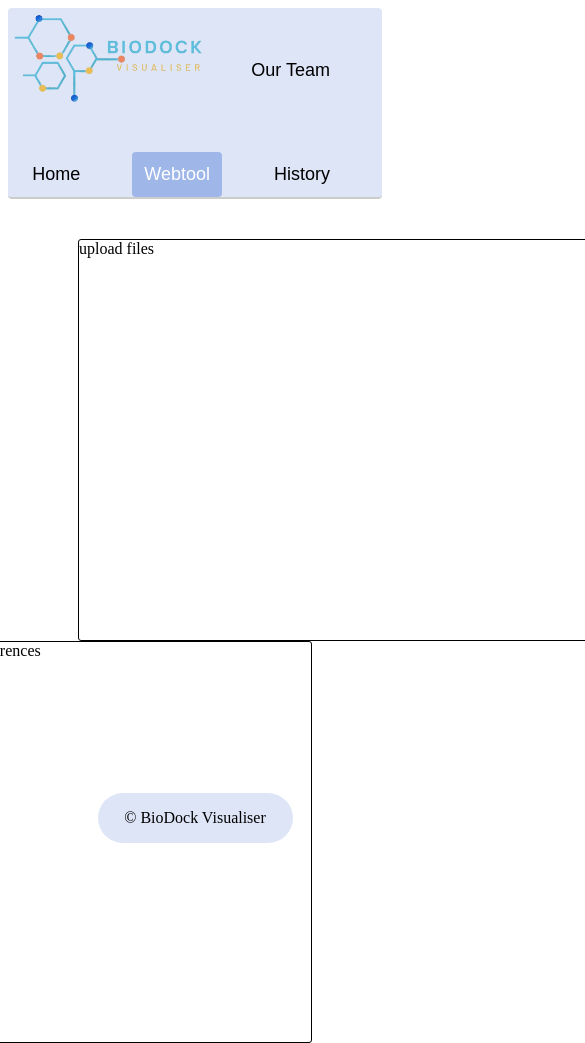
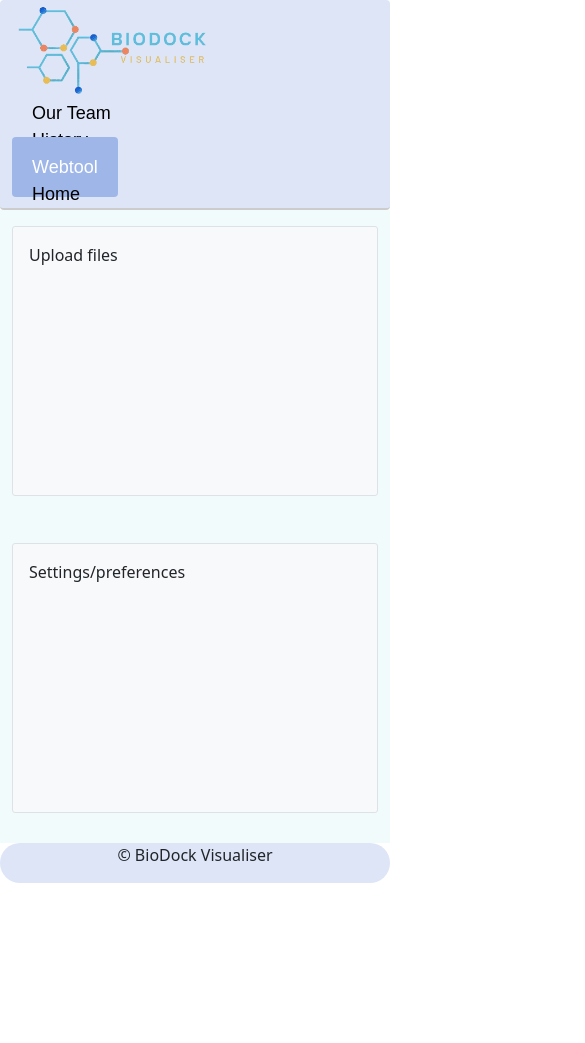
Before and after one commit to RamonReilman/website_biodock, a plain HTML site: page html_code/webtool.html in a window 390 px wide. Shown: the top 1043 px of the page, 585 px wide, since content can reach past the window. After the commit the page ends 883 px from the top, so only its background shows below. Drawn offline with nearby package versions, Linux system fonts and the light colour scheme.

Commit message:
Started making the website responsive using bootstrap. -Yamila
Reason being that the website looked very different on 2 laptops of different sizes, this could give problems because of the many differences in sizes in laptops and also the screensize of the bin pc's.
When completely finished, the website should adapt to different screensizes, leaving a clean look no matter what device the website is used on.

- Had to redo the basic frame of the website and rewrite it using a grid system, which should make the website responsive to different screen sizes (phone, laptop, tablet etc.)

- Removed all margins and most of the padding as they are not needed while using flex-grid system. The only remaining padding is used for hover nav_bar.

To Do: Still have to merge some of the css/bootstrap and decide exact measurements within grid system, to see which one works best.

(background color of area with boxes will change and was just used for me to easily be able to identify the region)

```diff
--- a/css_code/styles.css
+++ b/css_code/styles.css
@@ -8,15 +8,13 @@ header {
 
 /* Styles all header links ('a'-elements)*/
 header a {
-  float: right;
   font-family:Arial, Helvetica, sans-serif;
   color: black;
-  padding: 12px;
+  padding: 20px;
   text-decoration: none;
   font-size: 18px;
   border-radius: 4px;
-  margin-top: 40px;
-  margin-right: 40px;
+
 }
 
 /* Changes background color on mouse hover*/
@@ -31,39 +29,37 @@ header a.active {
   color: white;
 }
 
+/* bg-color and height for both boxes*/
 .boxes {
-  margin-left: 50px;
-  margin-right: 50px;
-  margin-top: 20px;
-  padding: 20px;
+  background-color: rgb(241, 251, 252);
+  height: 75vh;
+}
+
+/* css for box where user can upload files (left box)*/
+#file_upload_box {
+  border: 1px solid black;
+  border-radius: 3px;
+  height: 90%;
+  background-color: #f8f9fa;
+}
+
+/* css for box where user can give preferences (right box)*/
+#preferences_box {
+  border: 1px solid black;
+  border-radius: 3px;
+  height: 90%;
+  background-color: #f8f9fa;
+}
+
+
+/* css for copyright box: bg color and curved border*/
+#copyright{
+  background-color: #dde5f7;
+  border-radius: 25px;
 
 }
 
-.file_upload_box {
-  float:left;
-  width: 600px;
-  height: 400px;
-  border: 1px solid black;
-  border-radius: 3px;
-}
-
-.preferences_box {
-  float:right;
-  width: 400px;
-  height: 400px;
-  border: 1px solid black;
-  border-radius: 3px;
-}
-#copyright{
-  background-color: #dde5f7;
-  border-radius: 25px;
-  width: 50%;
-  height: 50px;
-  position: absolute;
-  left: 25%;
-  top: 94%;
-
-}
+/* css for text in copyright box*/
 #copyright_text{
   text-align: center;
 }
--- a/html_code/webtool.html
+++ b/html_code/webtool.html
@@ -3,34 +3,39 @@
 <head>
     <meta charset="utf-8"/>
     <title>BioDock Visualiser Webtool</title>
+
+    <link href="https://cdn.jsdelivr.net/npm/bootstrap@5.1.3/dist/css/bootstrap.min.css" rel="stylesheet" integrity="sha384-1BmE4kWBq78iYhFldvKuhfTAU6auU8tT94WrHftjDbrCEXSU1oBoqyl2QvZ6jIW3" crossorigin="anonymous">
     <link rel="stylesheet" href="../css_code/styles.css">
 </head>
 
 <body>
 
     <header>
-        <img src="../img/BioDock_Visualiser_Logo.png" alt="BioDock Visualiser Logo" width="220" height="100"></a>
+        <div class="container">
+            <div class="row">
+                <div class="col-sm-4 my-auto"><img src="../img/BioDock_Visualiser_Logo.png" alt="BioDock Visualiser Logo" width="220" height="100"></div>
+                <div class="col-sm-2 my-auto"><a href="our_team.html">Our Team</a></div>
+                <div class="col-sm-2 my-auto"><a href="history.html">History</a></div>
+                <div class="col-sm-2 my-auto"><a class="active" href="webtool.html">Webtool</a></div>
+                <div class="col-sm-2 my-auto"><a href="index.html">Home</a></div>
+            </div>
+        </div>
+    </header>
 
 
-        <a href="our_team.html">Our Team</a>
-        <a href="history.html">History</a>
-        <a class="active" href="webtool.html">Webtool</a>
-        <a href="index.html">Home</a>
-    </header>
-
-    <div class="boxes">
-        <div class="file_upload_box">
-            upload files
-        </div>
-
-        <div class="preferences_box">
-            Settings/preferences
+    <div class="container" >
+        <div class="row boxes justify-content-evenly">
+            <div class="col-sm-6 mt-3"><div class="p-3 border" id="file_upload_box" >Upload files</div></div>
+            <div class="col-sm-3 mt-3"><div class="p-3 border" id="preferences_box">Settings/preferences</div></div>
         </div>
     </div>
 
-    <div id="copyright">
-        <p id="copyright_text">&#169 BioDock Visualiser</p>
-    </div>
+    <footer class="container">
+        <div class="row">
+            <div class="col-sm-6 mx-auto" id="copyright"><p id="copyright_text">&#169 BioDock Visualiser</p></div>
+            </div>
+        </div>
+    </footer>
 
 </body>
 </html>
```
